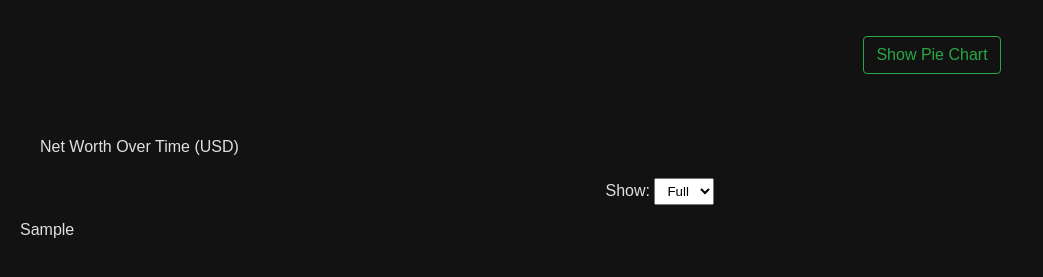
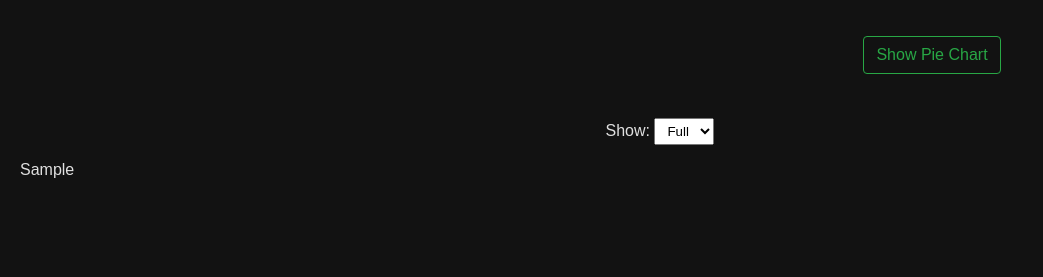
Before and after one commit to mateussfeir/Portfolio_tracker, a Django app: template portfolio/templates/general.html in a window 1280 px wide. Shown: the part 327-604 px from the top of the page, without its empty margins (0-1043 px from the left). Run offline with Django 4.2, Linux system fonts and the light colour scheme; the template is opened without the code that fills it: most values are stand-ins (such as "Sample title", 1, 10 or a date in 2020); some libraries are stand-ins or nearby versions.

Commit message:
Duplicated output removed from General tab, good version

```diff
--- a/portfolio/templates/general.html
+++ b/portfolio/templates/general.html
@@ -712,7 +712,6 @@
         </div>
 
         <!-- Net Worth Over Time Section -->
-        <div class="section-header">Net Worth Over Time ({{ selected_currency }})</div>
         <form method="get" id="networth-range-form" style="text-align:center; margin-bottom: 16px;">
           <label for="range">Show:</label>
           <select name="range" id="range" onchange="document.getElementById('networth-range-form').submit();">
```
